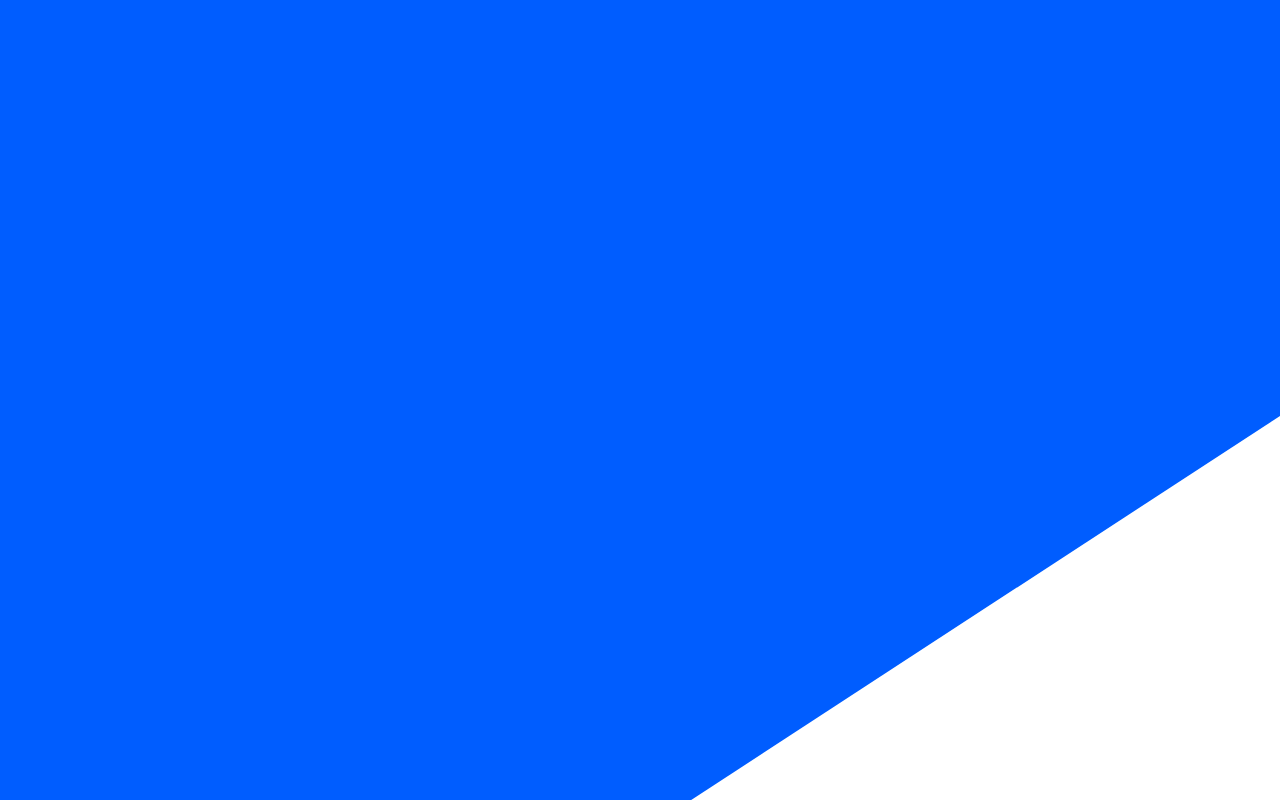
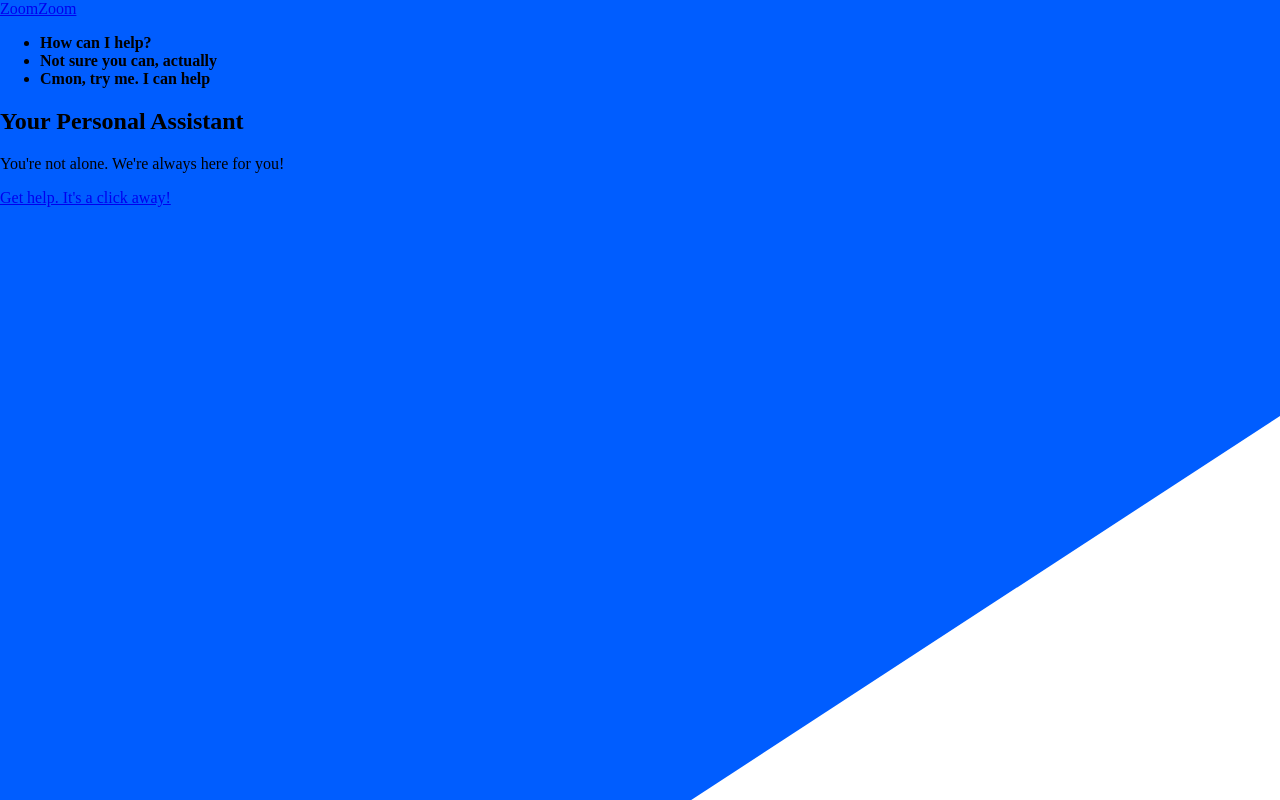
Before and after one commit to jsixx777/SASS_Intro, a plain HTML site: page index.html in a window 1280 px wide. Drawn offline with Linux system fonts and the light colour scheme.

Commit message:
basic html structure in place

```diff
--- a/index.html
+++ b/index.html
@@ -12,8 +12,35 @@
 <body>
 
     <div id="bg">
+    </div>
 
-    </div>
+    <header>
+        <a href="#">ZoomZoom</a>
+    </header>
+
+    <main>
+        <section id="card">
+            <ul>
+                <li>
+                    <span></span>
+                    <strong>How can I help?</strong>
+                </li>
+                <li>
+                    <span></span>
+                    <strong>Not sure you can, actually</strong>
+                </li>
+                <li>
+                    <span></span>
+                    <strong>Cmon, try me.  I can help</strong>
+                </li>
+            </ul>
+        </section>
+        <section id="primary">
+            <h2>Your Personal Assistant</h2>
+            <p>You're not alone.  We're always here for you!</p>
+            <a href="#">Get help.  It's a click away!</a>
+        </section>
+    </main>
 
 
 </body>
```
